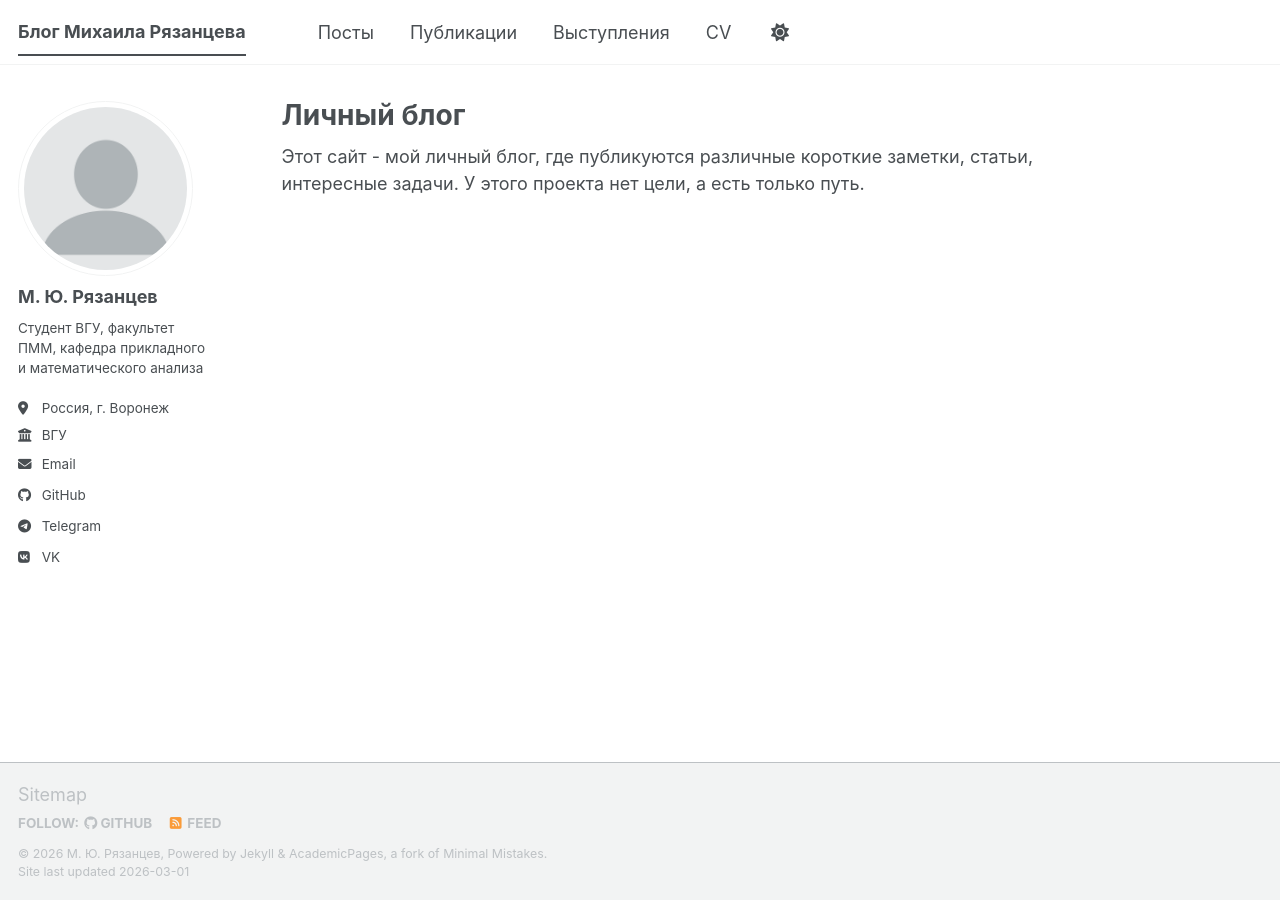
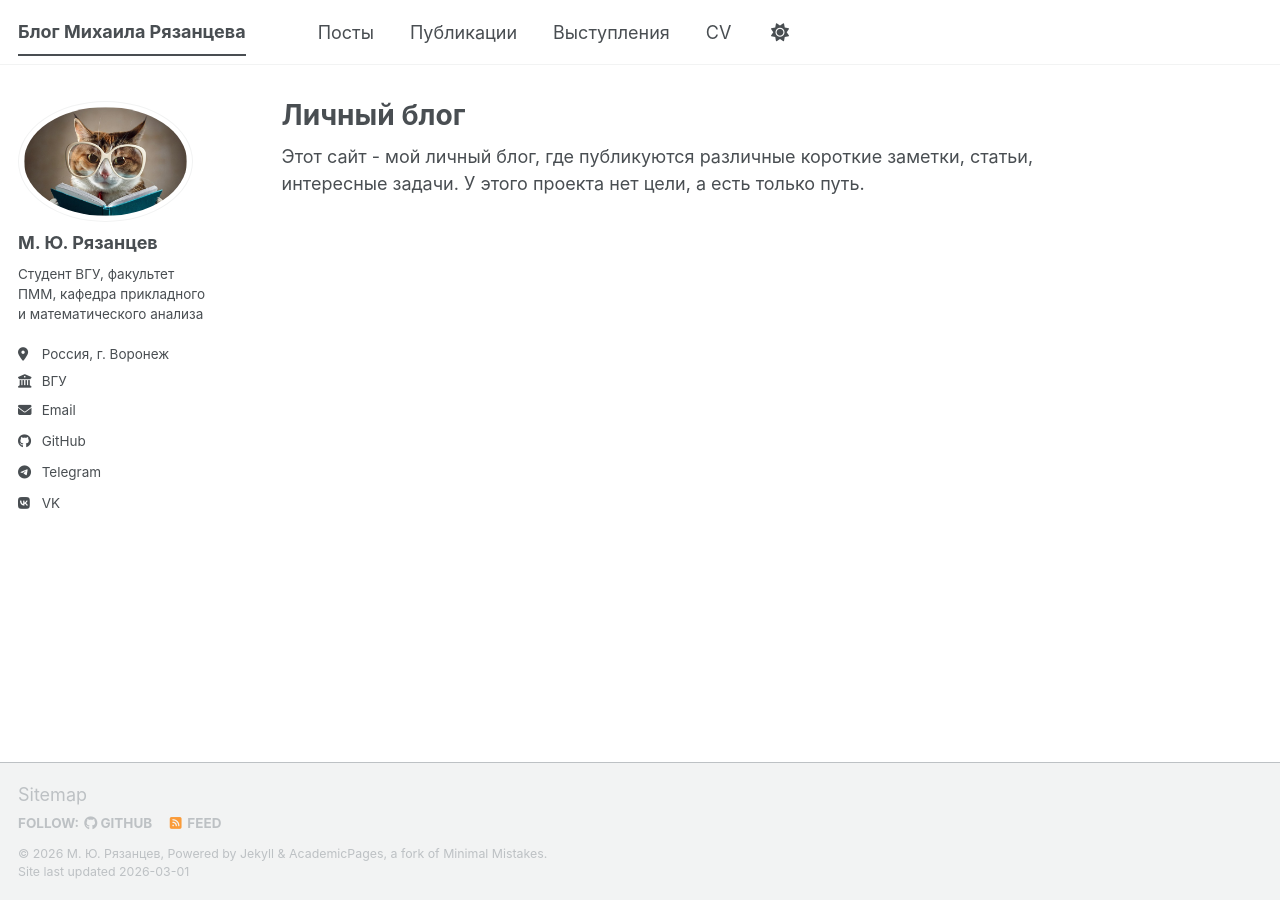
Before and after one commit to MRyazantsev/MRyazantsev.github.io, a Jekyll site: the page built from _pages/about.md, in a window 1280 px wide. Built offline with Jekyll 4.4.1, drawn with Linux system fonts in a browser that asks for light colours; a script bundle is joined from its source files by our own code; library files that are not in the unit come from our copies.

Commit message:
Update _config.yml

```diff
--- a/_config.yml
+++ b/_config.yml
@@ -23,7 +23,7 @@ repository               : "academicpages/academicpages.github.io"
 #               Additional customization can be done by editing /_includes/author-profile.html
 author:
   # Biographic information
-  avatar           : "profile.png"
+  avatar           : "ymni_kot.jpg"
   name             : "М. Ю. Рязанцев"
   pronouns         : # example: "she/her"
   bio              : "Студент ВГУ, факультет ПММ, кафедра прикладного и математического анализа"
```
